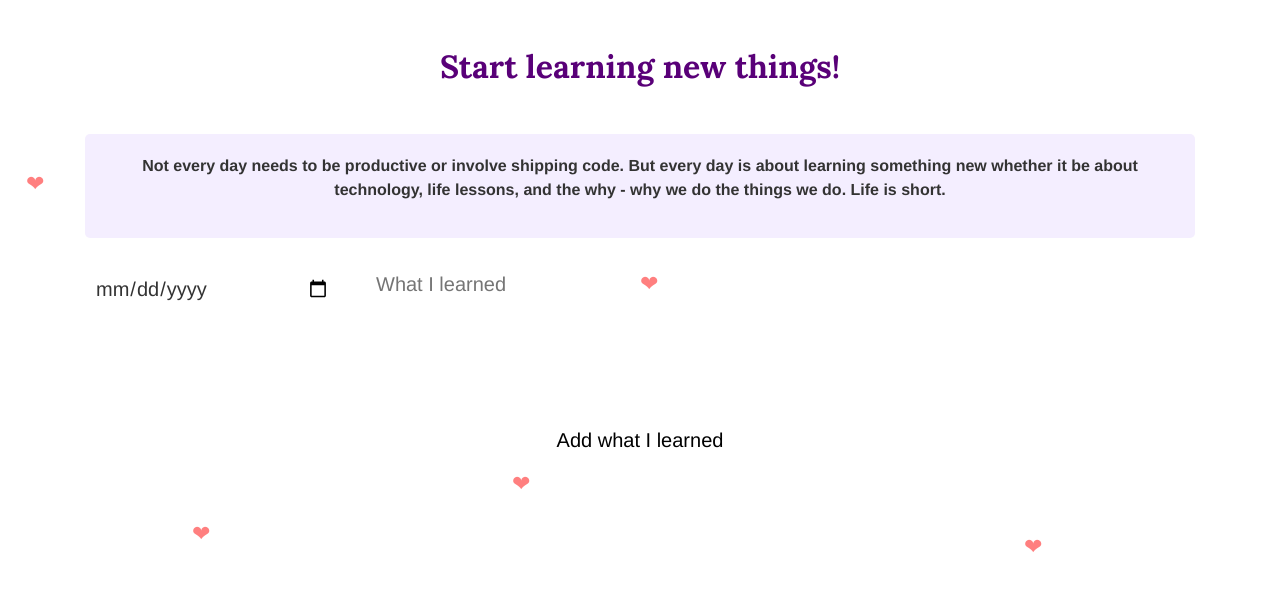
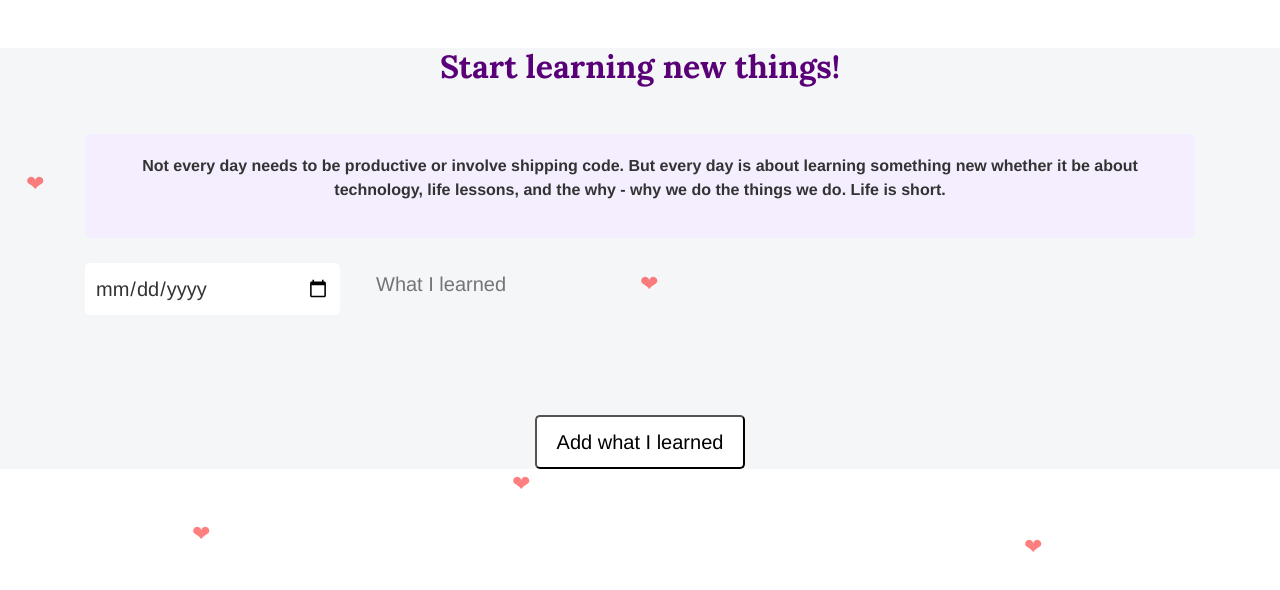
Before and after one commit to mathurah/we-all-learn, a React (Create React App) app: page / in a window 1280 px wide. Shown: the top 590 px of the page. Built offline with nearby package versions, Linux system fonts and the light colour scheme.

Commit message:
added background colours

```diff
--- a/src/index.css
+++ b/src/index.css
@@ -3,6 +3,7 @@
 .App {
   text-align: center;
   font-size: 20px;
+  background-color: #f4f6f8;
 }
 
 .info {
@@ -91,7 +92,7 @@ input[type='submit']{
   margin: auto;
   margin-top: 20px;
   background: white;
-  border: 0;
+  border: 0.5;
   border-radius: 5px;
   padding: 10px 20px;
   display: block;
```
